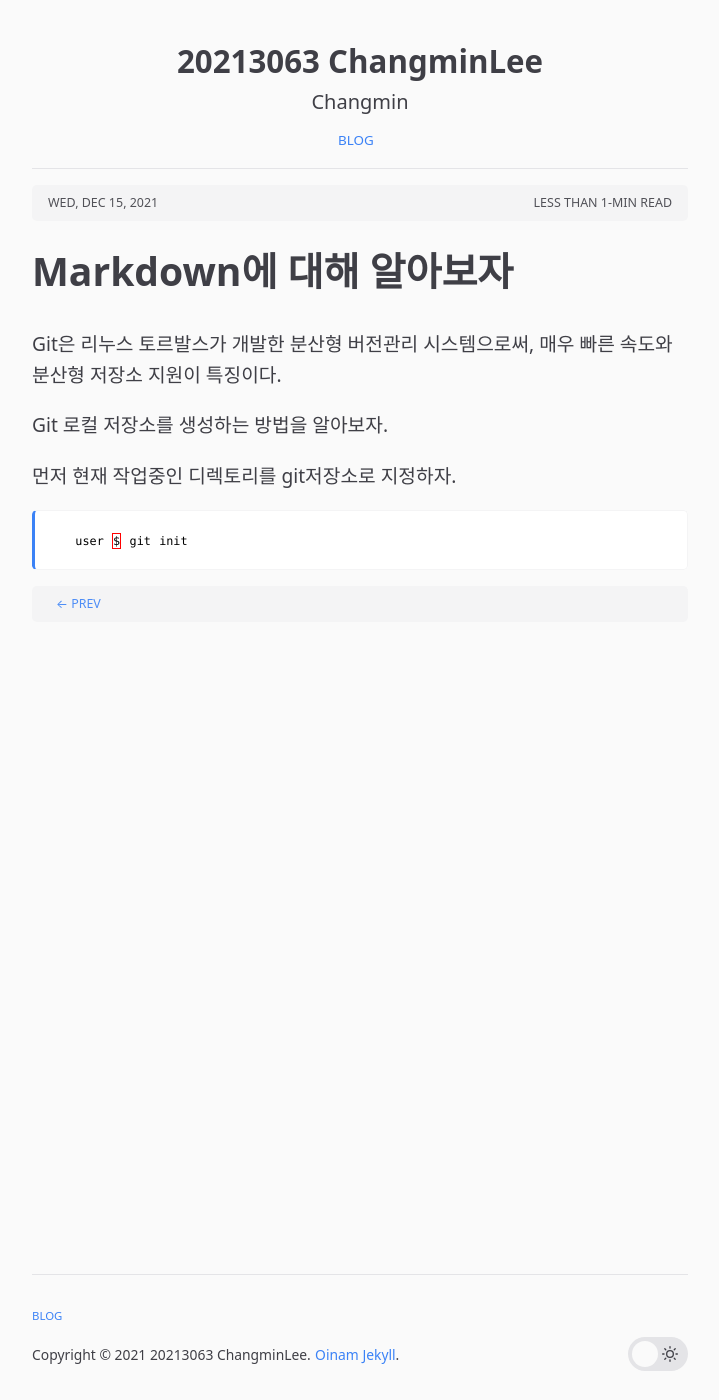
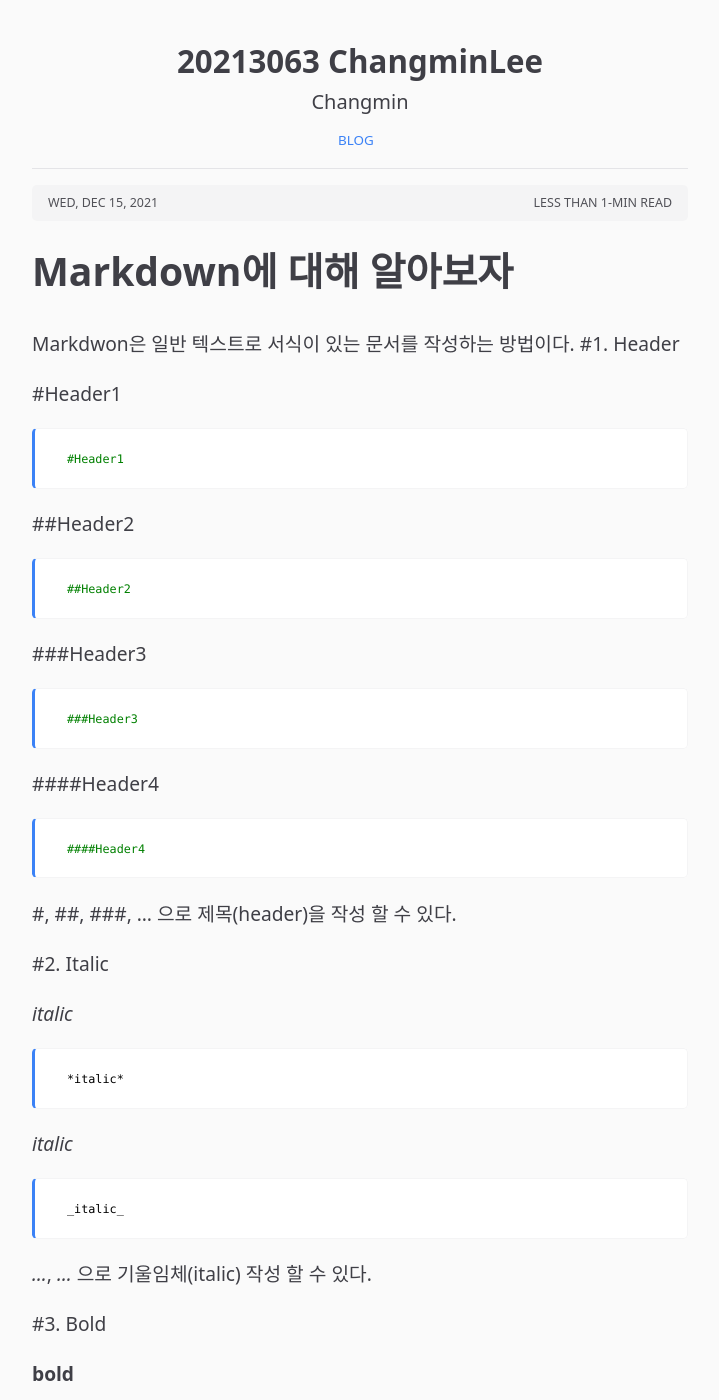
Before and after one commit to ckdals20213063/changminlee.github.io, a Jekyll site: the page built from _posts/2021/2021-12-15-Markdown.md, in a window 1280 px wide and 1400 px high. Shown: the whole window, without its empty margins (280-999 px from the left). Built offline with Jekyll 4.4.1, drawn with Linux system fonts in a browser that asks for light colours; comment, search, counter and statistics services are not loaded; some of the changed text lies outside the part shown.

Commit message:
Update 2021-12-15-Markdown.md

```diff
--- a/_posts/2021/2021-12-15-Markdown.md
+++ b/_posts/2021/2021-12-15-Markdown.md
@@ -1,10 +1,65 @@
 ---
 layout: post
 title: Markdown에 대해 알아보자
+comments: true
 ---
+Markdwon은 일반 텍스트로 서식이 있는 문서를 작성하는 방법이다.
+#1. Header
 
-Git은 리누스 토르발스가 개발한 분산형 버전관리 시스템으로써, 매우 빠른 속도와 분산형 저장소 지원이 특징이다.
+#Header1
+{% highlight ruby %}
+#Header1
+{% endhighlight %}
+##Header2
+{% highlight ruby %}
+##Header2
+{% endhighlight %}
+###Header3
+{% highlight ruby %}
+###Header3
+{% endhighlight %}
+####Header4
+{% highlight ruby %}
+####Header4
+{% endhighlight %}
+#, ##, ###, ... 으로 제목(header)을 작성 할 수 있다.
 
-Git 로컬 저장소를 생성하는 방법을 알아보자.
+#2. Italic
 
-먼저 현재 작업중인 디렉토리를 git저장소로 지정하자. {% highlight ruby %} user $ git init {% endhighlight %}
+*italic*
+{% highlight ruby %}
+*italic*
+{% endhighlight %}
+_italic_
+{% highlight ruby %}
+_italic_
+{% endhighlight %}
+*...*, _..._ 으로 기울임체(italic) 작성 할 수 있다.
+
+#3. Bold
+
+**bold**
+{% highlight ruby %}
+**bold**
+{% endhighlight %}
+__bold__
+{% highlight ruby %}
+__bold__
+{% endhighlight %}
+**...**, __...__ 으로 강조체(bold) 작성
+
+#4. Strikethrough
+
+~strikethrough~
+{% highlight ruby %}
+~strikethrough~
+{% endhighlight %}
+~...~ 으로 취소선(strikethrough) 작성
+
+#5. Unordered List
+
+-Unordered List*
+{% highlight ruby %}
+-Unordered List*
+{% endhighlight %}
+- ..., * ... 으로 순서없는 리스트(unordered list)작성
```
